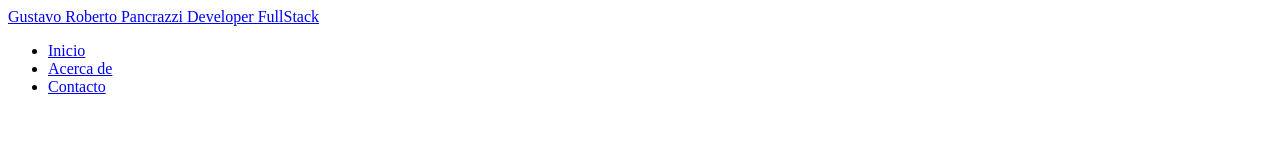
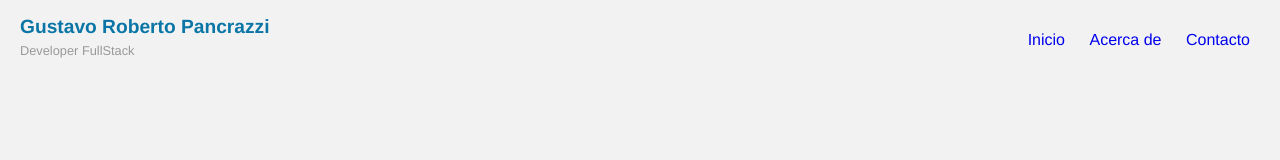
Before and after one commit to gpancrazzi/demo, a plain HTML site: page html/index.html in a window 1280 px wide. Drawn offline with Linux system fonts and the light colour scheme.

Commit message:
Cambios finales de estilos al header.

```diff
--- a/css/estilos.css
+++ b/css/estilos.css
@@ -7,3 +7,47 @@ body {
 	font-size: 1em;
 	line-height: 1.5em;
 }
+
+#logo-header {
+	float: left;
+	padding: 15px 0 0 20px;
+	text-decoration: none;
+}
+#logo-header:hover {
+	color: #0b76a6;
+}
+
+#logo-header .site-name {
+	display: block;
+	font-weight: 700;
+	font-size: 1.2em;
+}
+
+#logo-header .site-desc {
+	display: block;
+	font-weight: 300;
+	font-size: 0.8em;
+	color: #999;
+}
+
+nav {
+    float: right;
+}
+
+nav ul {
+    margin: 0;
+    padding: 0;
+    list-style: none;
+    padding-right: 20px;
+}
+
+nav ul li {
+    display: inline-block;
+    line-height: 80px;
+}
+
+nav ul li a {
+    display: block;
+    padding: 0 10px;
+    text-decoration: none;
+}
--- a/html/index.html
+++ b/html/index.html
@@ -4,6 +4,7 @@
         <meta charset="UTF-8">
         <meta name="viewport" content="width-device-width">
         <title>Portfolio</title>
+        <link rel="stylesheet" href="../css/estilos.css">
     </head>
     <body>
         <header id="main-header" >
@@ -14,7 +15,9 @@
             <nav>
                 <ul>
                     <li>
-                        <a href="#" >Inicio</a>
+                        <a href="#" id="li-header">
+                            <span>Inicio</span>
+                        </a>
                     </li>
                     <li>
                         <a href="#" >Acerca de</a>
```
